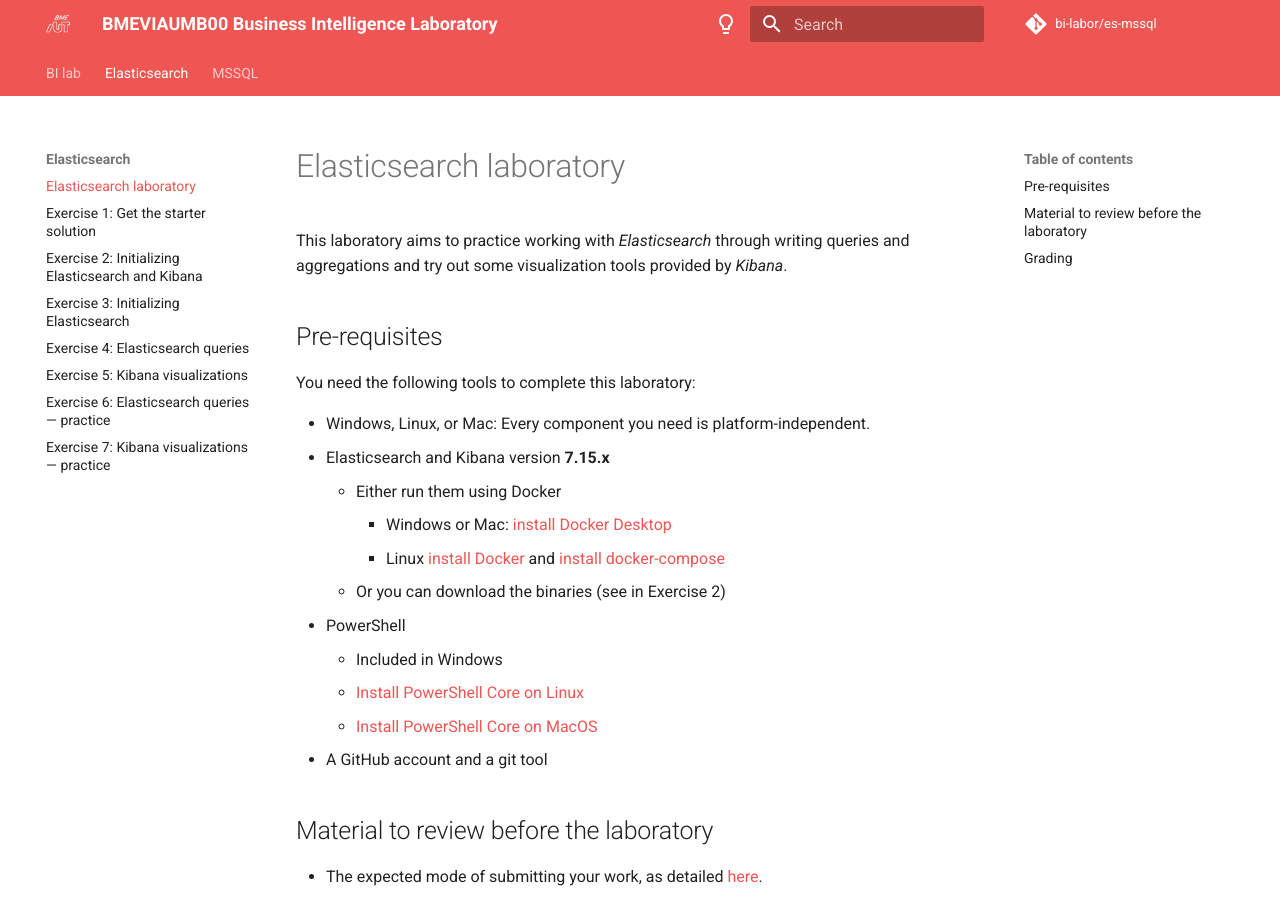
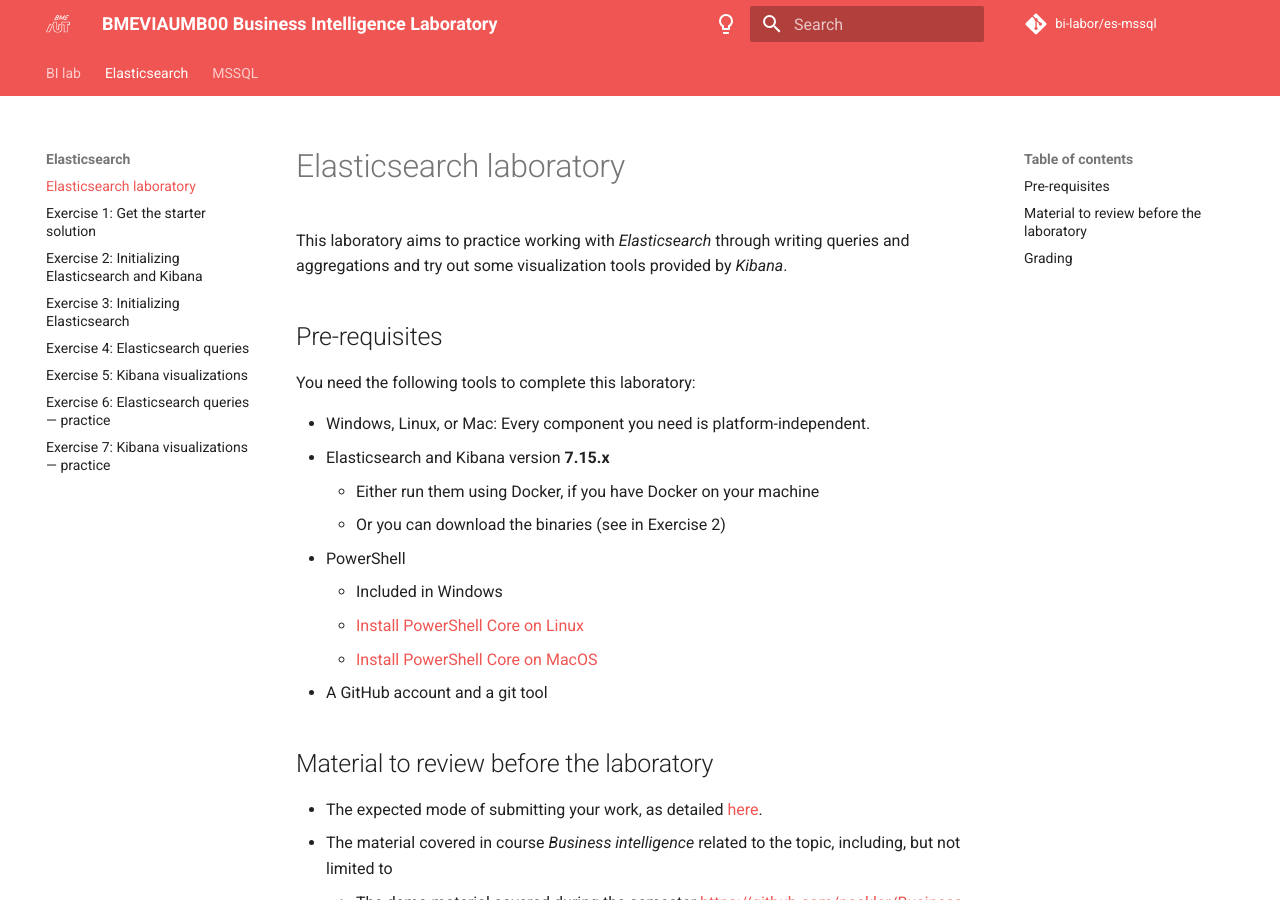
Before and after one commit to bi-labor/es-mssql, an MkDocs documentation site: the page built from docs/elasticsearch/index.md, in a window 1280 px wide and 900 px high. Built offline with MkDocs 1.6.1 and Material for MkDocs 9.7.7, drawn with Linux system fonts in a browser that asks for light colours; comment, search, counter and statistics services are not loaded.

Commit message:
ES: use Docker only where available

```diff
--- a/docs/elasticsearch/index.md
+++ b/docs/elasticsearch/index.md
@@ -8,9 +8,7 @@
 
 - Windows, Linux, or Mac: Every component you need is platform-independent.
 - Elasticsearch and Kibana version **7.15.x**
-    - Either run them using Docker
-        - Windows or Mac: [install Docker Desktop](https://www.docker.com/products/docker-desktop)
-        - Linux [install Docker](https://docs.docker.com/install/linux/docker-ce/ubuntu/) and [install docker-compose](https://docs.docker.com/compose/install/)
+    - Either run them using Docker, if you have Docker on your machine
     - Or you can download the binaries (see in Exercise 2)
 - PowerShell
     - Included in Windows
```
